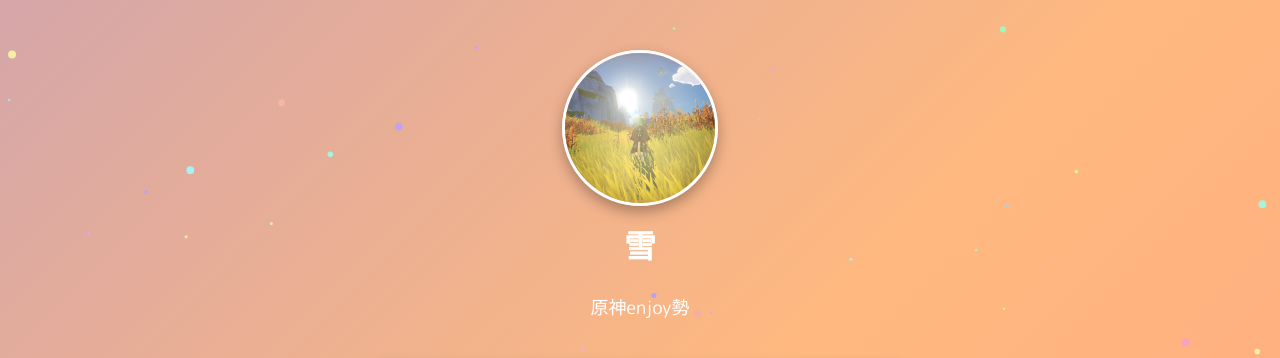
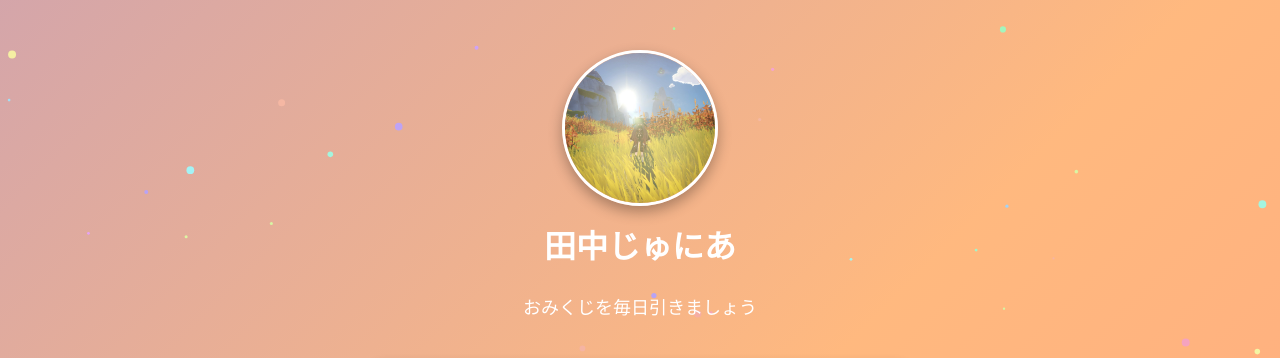
Before and after one commit to karu-mia/my-profile, a plain HTML site: page index.html in a window 1280 px wide. Shown: the top 358 px of the page. Drawn offline with Linux system fonts and the light colour scheme.

Commit message:
Update index.html

```diff
--- a/index.html
+++ b/index.html
@@ -254,8 +254,8 @@ p { font-size: 18px; margin-bottom: 20px; }
 <svg width="0" height="0"><defs><linearGradient id="gradient" x1="0%" y1="0%" x2="100%" y2="0%"><stop offset="0%" stop-color="#ff7f50"/><stop offset="50%" stop-color="#ff1493"/><stop offset="100%" stop-color="#1e90ff"/></linearGradient></defs></svg>
 
 <img src="20230401_182326.jpg" alt="プロフィール" class="profile-img">
-<h1>雪</h1>
-<p>原神enjoy勢</p>
+<h1>田中じゅにあ</h1>
+<p>おみくじを毎日引きましょう</p>
 
 <!-- スライダー -->
 <div class="intro-slider glass-box">
@@ -277,7 +277,7 @@ p { font-size: 18px; margin-bottom: 20px; }
     <h2>ーー　その他紹介とか　ーー</h2>
     <p>
         ~ ~ 他好きなキャラ ~ ~<br>
-        博士・スクロース・ティナリ・コレイ<br>
+        博士・スクロース・ティナリ・コレイ<br><br>
 
         ~ ! ~ 苦手なこと ~ ! ~<br>
         無視される・キャラ下げをする言動<br><br>
```
